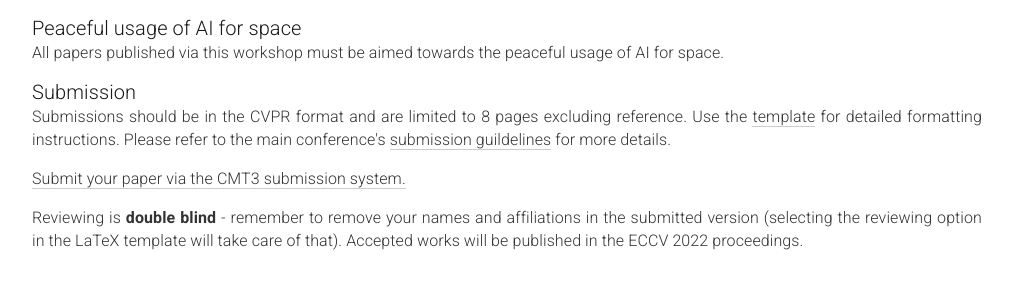
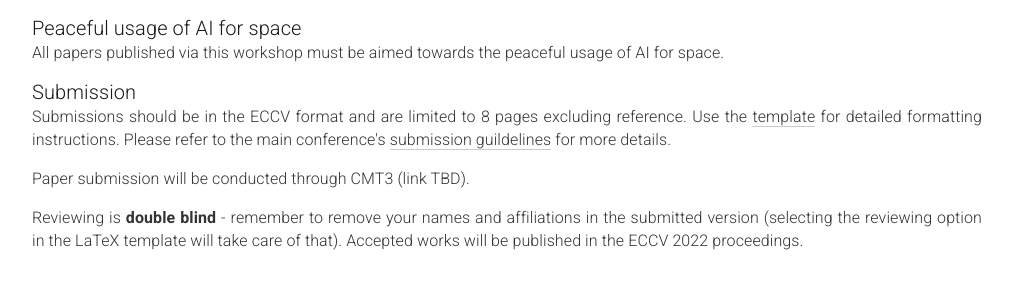
Before and after one commit to AIforSpace/2024, a Jekyll site: the page built from _pages/home.md, in a window 1280 px wide and 900 px high, scrolled down 1576 px. Shown: the part 153-453 px from the top of the window, without its empty margins (133-1145 px from the left). Built offline with Jekyll 4.4.1, drawn with Linux system fonts in a browser that asks for light colours.

Commit message:
Update home.md

```diff
--- a/_pages/home.md
+++ b/_pages/home.md
@@ -646,12 +646,13 @@ acknowledgements: ""
     </p>
     <h3>Submission</h3>
     <p>
-      Submissions should be in the CVPR format and are limited to 8 pages excluding reference.
-      Use the <a href="" download>template</a> for detailed formatting instructions.
+      Submissions should be in the ECCV format and are limited to 8 pages excluding reference.
+      Use the <a href="https://drive.google.com/file/d/171-xo72Jx40cZ4qT20ZZsDDKXPIOWnss/view?usp=sharing" download>template</a> for detailed formatting instructions.
       Please refer to the main conference's <a href="https://eccv2022.ecva.net/submission/call-for-papers/">submission guildelines</a> for more details.
   </p>
     <p>
-      <a href="">Submit your paper via the CMT3 submission system.</a>
+      <!----<a href="">Submit your paper via the CMT3 submission system.</a>--->
+      Paper submission will be conducted through CMT3 (link TBD).
     </p>
   <p>
     Reviewing is <b>double blind</b> - remember to remove your names and affiliations in the submitted version (selecting the reviewing option in the LaTeX template will take care of that). Accepted works will be published in the ECCV 2022 proceedings.
```
